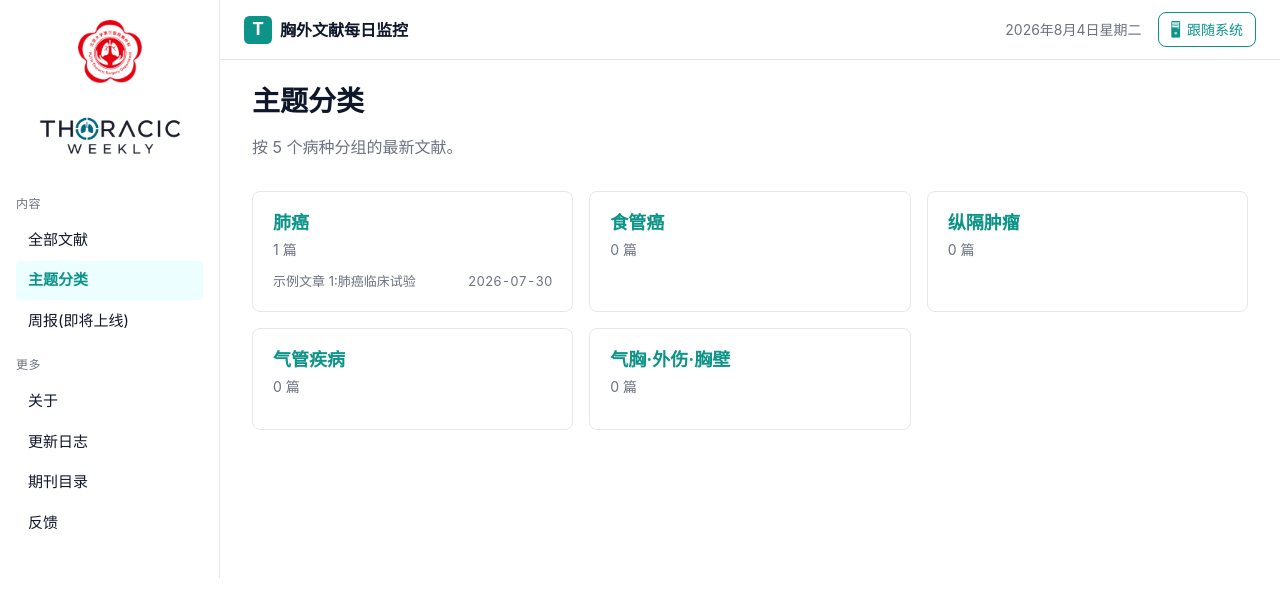
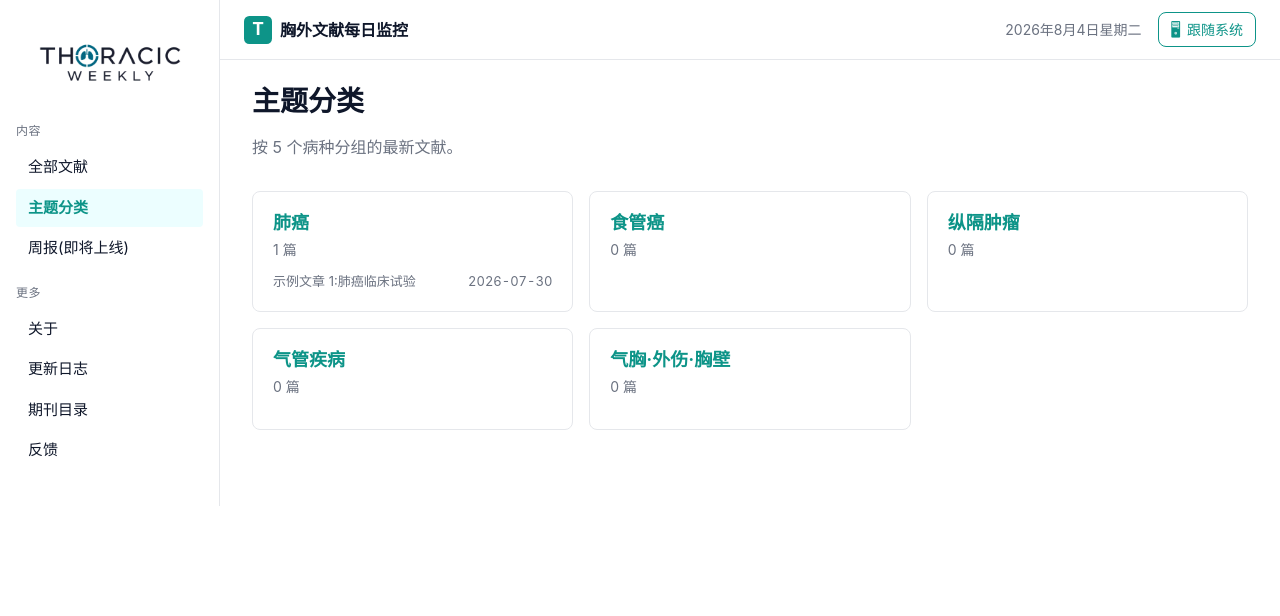
Before and after one commit to Linastro/thoracic-weekly-website, an Astro site in the folder web/: page /topics in a window 1280 px wide. Built offline with nearby package versions, Linux system fonts and the light colour scheme; Astro itself is replaced by a stand-in of ours.

Commit message:
feat(web): 侧边栏只留 THORACIC WEEKLY 字标,移除院徽
院徽与字标上下叠放占掉侧边栏过多高度,视觉重心也被分散,
按需求只保留字标;brand-logo.png 随之无引用,一并删除。

```diff
--- a/web/src/components/Sidebar.astro
+++ b/web/src/components/Sidebar.astro
@@ -20,7 +20,6 @@ const moreSection = [
 <aside class="app-sidebar">
   <nav class="sidebar">
     <div class="sidebar-section sidebar-brand">
-      <img class="sidebar-brand-logo" src="/brand-logo.png" alt="北京大学第三医院胸外科" width="160" height="157" />
       <img
         class="sidebar-brand-wordmark"
         data-variant="light"
--- a/web/src/layouts/BaseLayout.astro
+++ b/web/src/layouts/BaseLayout.astro
@@ -50,11 +50,7 @@ import '../styles/components.css';
       <aside class="app-sidebar">
         <slot name="sidebar">
           <!-- 默认占位,留给调用方注入 Sidebar.astro -->
-          <div class="sidebar">
-            <div class="sidebar-section sidebar-brand">
-              <img class="sidebar-brand-logo" src="/brand-logo.png" alt="北京大学第三医院胸外科" width="160" height="157" />
-            </div>
-          </div>
+          <div class="sidebar"></div>
         </slot>
       </aside>
       <div class="app-main">
--- a/web/src/styles/components.css
+++ b/web/src/styles/components.css
@@ -37,10 +37,6 @@
   flex-direction: column;
   align-items: center;
   gap: 0.625rem;
-}
-.sidebar-brand-logo {
-  width: 64px;
-  height: auto;
 }
 .sidebar-brand-wordmark {
   width: 100%;
```
Also changed, not shown: web/public/brand-logo.png (deleted).
